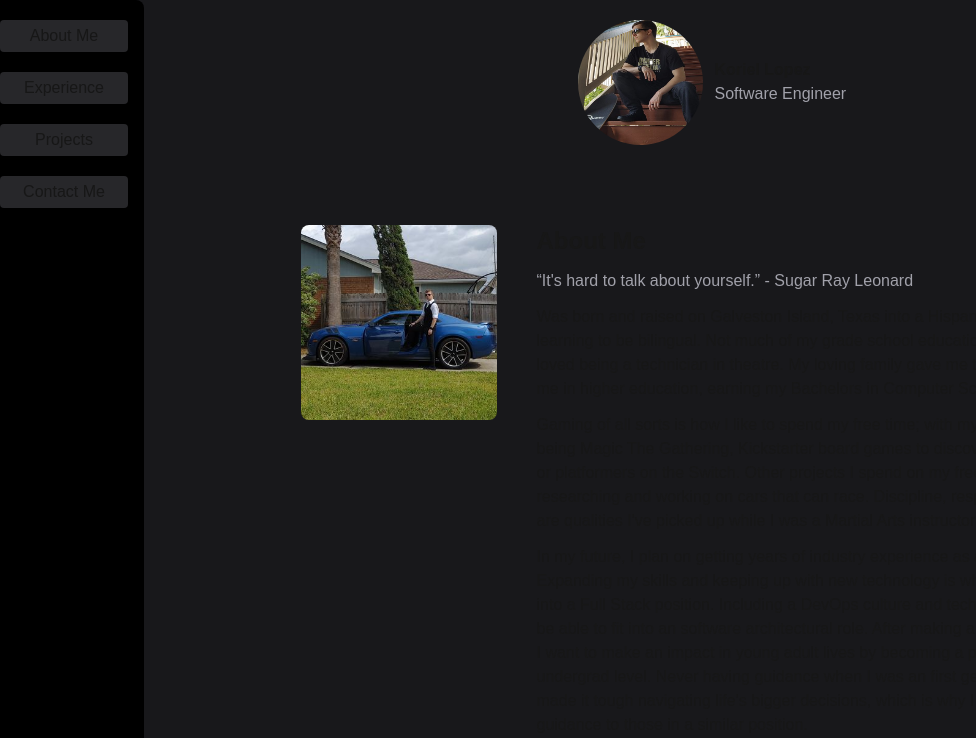
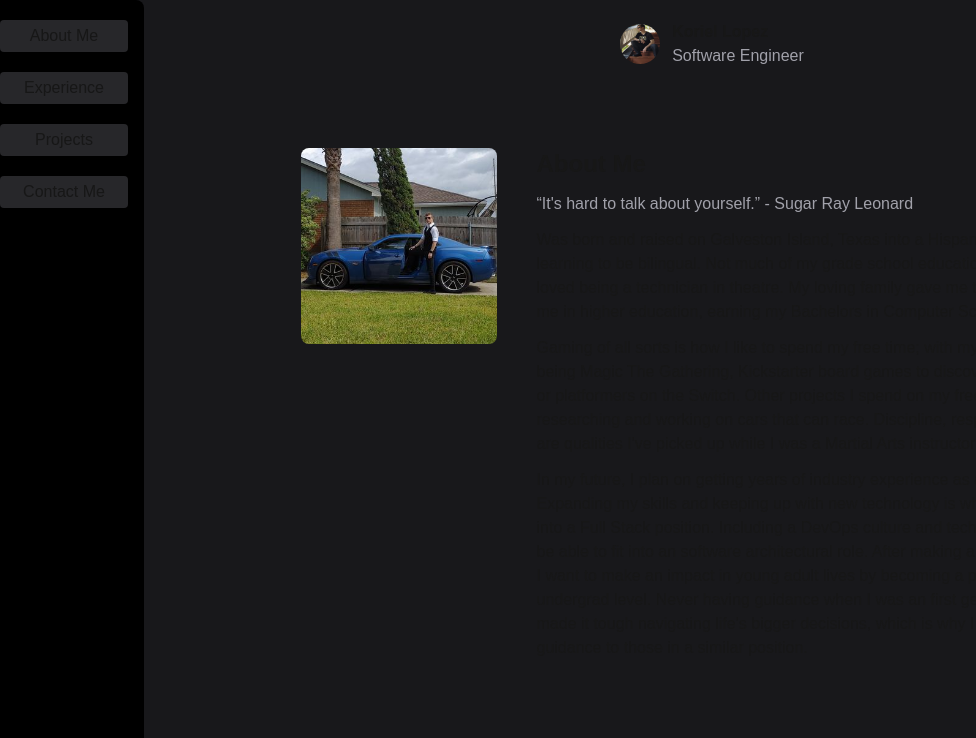
Before and after one commit to lopezkor000/portfolio, a Next.js app: page / in a window 1280 px wide. Shown: the top 738 px of the page, without its empty margins (0-976 px from the left). Built offline with nearby package versions, Linux system fonts and the light colour scheme.

Commit message:
fixed name card image size

```diff
--- a/app/page.tsx
+++ b/app/page.tsx
@@ -3,9 +3,9 @@ import InfoCard from "@/components/InfoCard";
 export default function Home() {
   return (
     <main className="flex flex-col space-y-20 items-center">
-      <div className="flex space-x-3 items-center place-content-center">
-        <img src="stairway.jpg" className="w-1/5 aspect-square rounded-full" />
-        <div className="w-fill">
+      <div className="flex space-x-3 items-center">
+        <img src="stairway.jpg" className="w-10 h-10 rounded-full" />
+        <div>
           <p className="font-bold">Koriel Lopez</p>
           <p className="text-zinc-400">Software Engineer</p>
         </div>
```
